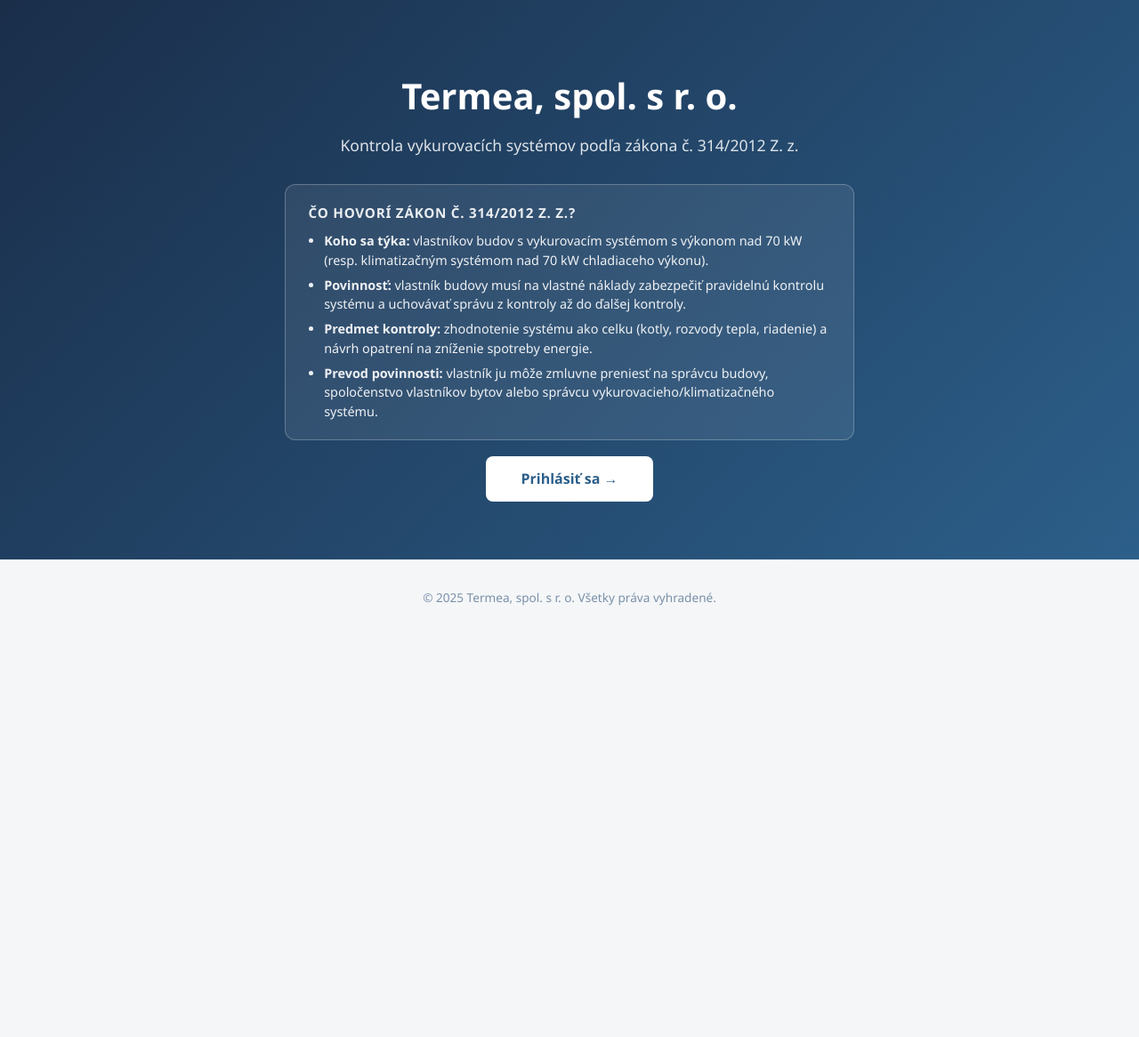
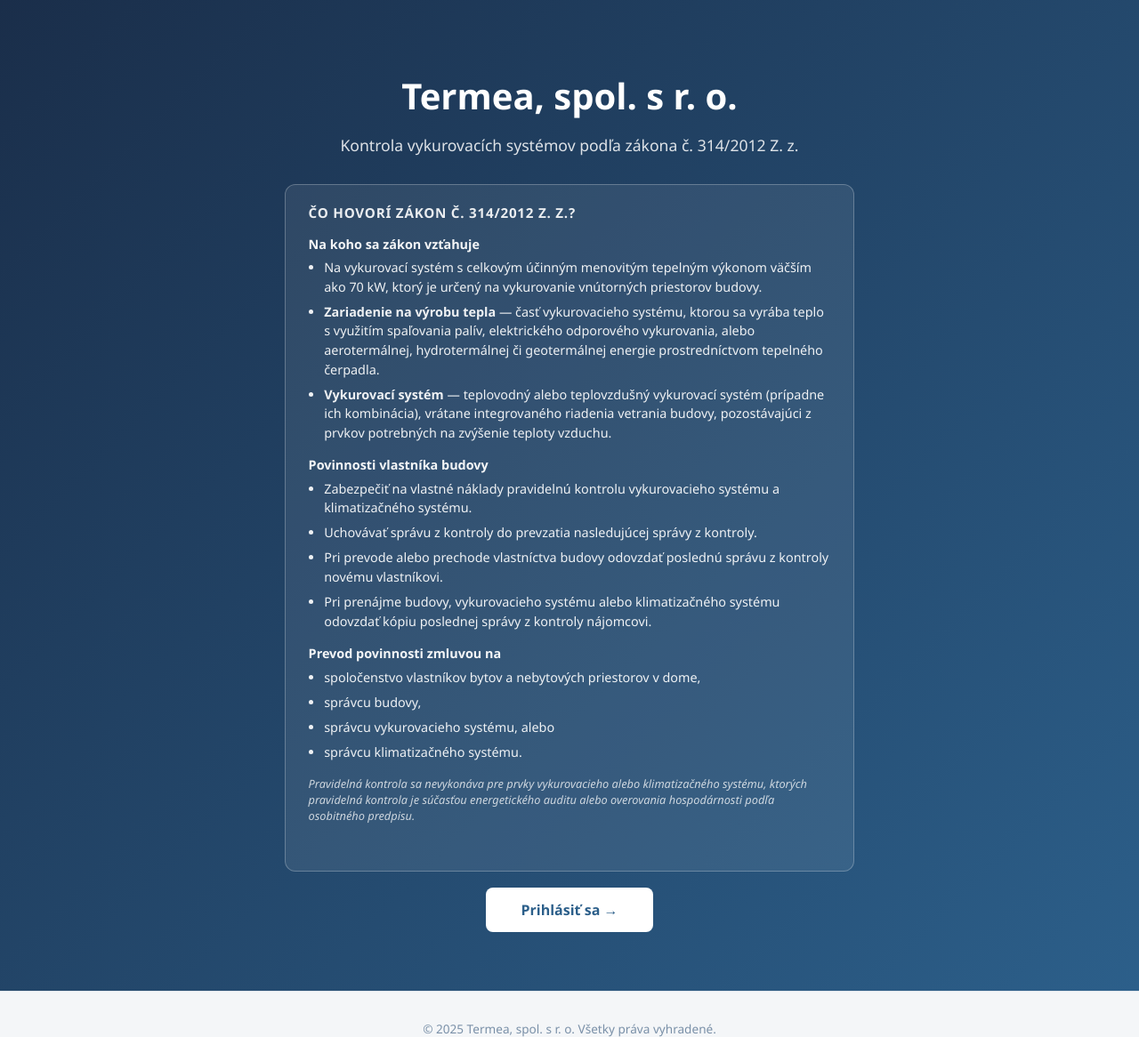
Before and after one commit to fzdwf8vzfh-lab/energeticke-spravy, a Flask app: page / in a window 1280 px wide. Shown: the top 1166 px of the page at 89% size. Before the commit the page ends 681 px from the top, so only its background shows below. Run offline with Flask 3, Linux system fonts and the light colour scheme.

Commit message:
Rozšíriť info box o zákone 314/2012 na úvodnej stránke
Pridané presnejšie znenie z §1, §2 a §3 zákona: definícia rozsahu
pôsobnosti (vykurovací systém nad 70 kW), definície zariadenia na
výrobu tepla a vykurovacieho systému, úplný výpočet povinností
vlastníka budovy, možnosti zmluvného prevodu povinnosti a výnimka
pre prvky kryté energetickým auditom. Obsah rozdelený do
podnadpisov pre prehľadnosť pri väčšom množstve textu.
Co-Authored-By: Claude Sonnet 5 <noreply@anthropic.com>
Claude-Session: https://claude.ai/code/session_01TiciS8R7EZNhvE6ykngS15

```diff
--- a/templates/index.html
+++ b/templates/index.html
@@ -41,12 +41,15 @@
             font-size: 0.95rem;
             text-transform: uppercase;
             letter-spacing: 0.05em;
-            margin-bottom: 0.7rem;
+            margin-bottom: 1rem;
             opacity: 0.9;
         }
+        .law-info h4 { font-size: 0.9rem; margin: 1rem 0 0.4rem; opacity: 0.95; }
+        .law-info h4:first-of-type { margin-top: 0; }
         .law-info ul { margin: 0; padding-left: 1.1rem; font-size: 0.9rem; opacity: 0.92; line-height: 1.5; }
         .law-info li { margin-bottom: 0.4rem; }
         .law-info li:last-child { margin-bottom: 0; }
+        .law-info .law-note { font-size: 0.8rem; opacity: 0.75; margin-top: 1rem; font-style: italic; }
 
         footer {
             text-align: center;
@@ -68,12 +71,31 @@
 
     <div class="law-info">
         <h3>Čo hovorí zákon č. 314/2012 Z. z.?</h3>
+
+        <h4>Na koho sa zákon vzťahuje</h4>
         <ul>
-            <li><strong>Koho sa týka:</strong> vlastníkov budov s vykurovacím systémom s výkonom nad 70 kW (resp. klimatizačným systémom nad 70 kW chladiaceho výkonu).</li>
-            <li><strong>Povinnosť:</strong> vlastník budovy musí na vlastné náklady zabezpečiť pravidelnú kontrolu systému a uchovávať správu z kontroly až do ďalšej kontroly.</li>
-            <li><strong>Predmet kontroly:</strong> zhodnotenie systému ako celku (kotly, rozvody tepla, riadenie) a návrh opatrení na zníženie spotreby energie.</li>
-            <li><strong>Prevod povinnosti:</strong> vlastník ju môže zmluvne preniesť na správcu budovy, spoločenstvo vlastníkov bytov alebo správcu vykurovacieho/klimatizačného systému.</li>
+            <li>Na vykurovací systém s celkovým účinným menovitým tepelným výkonom väčším ako 70 kW, ktorý je určený na vykurovanie vnútorných priestorov budovy.</li>
+            <li><strong>Zariadenie na výrobu tepla</strong> — časť vykurovacieho systému, ktorou sa vyrába teplo s využitím spaľovania palív, elektrického odporového vykurovania, alebo aerotermálnej, hydrotermálnej či geotermálnej energie prostredníctvom tepelného čerpadla.</li>
+            <li><strong>Vykurovací systém</strong> — teplovodný alebo teplovzdušný vykurovací systém (prípadne ich kombinácia), vrátane integrovaného riadenia vetrania budovy, pozostávajúci z prvkov potrebných na zvýšenie teploty vzduchu.</li>
         </ul>
+
+        <h4>Povinnosti vlastníka budovy</h4>
+        <ul>
+            <li>Zabezpečiť na vlastné náklady pravidelnú kontrolu vykurovacieho systému a klimatizačného systému.</li>
+            <li>Uchovávať správu z kontroly do prevzatia nasledujúcej správy z kontroly.</li>
+            <li>Pri prevode alebo prechode vlastníctva budovy odovzdať poslednú správu z kontroly novému vlastníkovi.</li>
+            <li>Pri prenájme budovy, vykurovacieho systému alebo klimatizačného systému odovzdať kópiu poslednej správy z kontroly nájomcovi.</li>
+        </ul>
+
+        <h4>Prevod povinnosti zmluvou na</h4>
+        <ul>
+            <li>spoločenstvo vlastníkov bytov a nebytových priestorov v dome,</li>
+            <li>správcu budovy,</li>
+            <li>správcu vykurovacieho systému, alebo</li>
+            <li>správcu klimatizačného systému.</li>
+        </ul>
+
+        <p class="law-note">Pravidelná kontrola sa nevykonáva pre prvky vykurovacieho alebo klimatizačného systému, ktorých pravidelná kontrola je súčasťou energetického auditu alebo overovania hospodárnosti podľa osobitného predpisu.</p>
     </div>
 
     <a href="{{ url_for('login') }}" class="btn-hero">Prihlásiť sa →</a>
```
